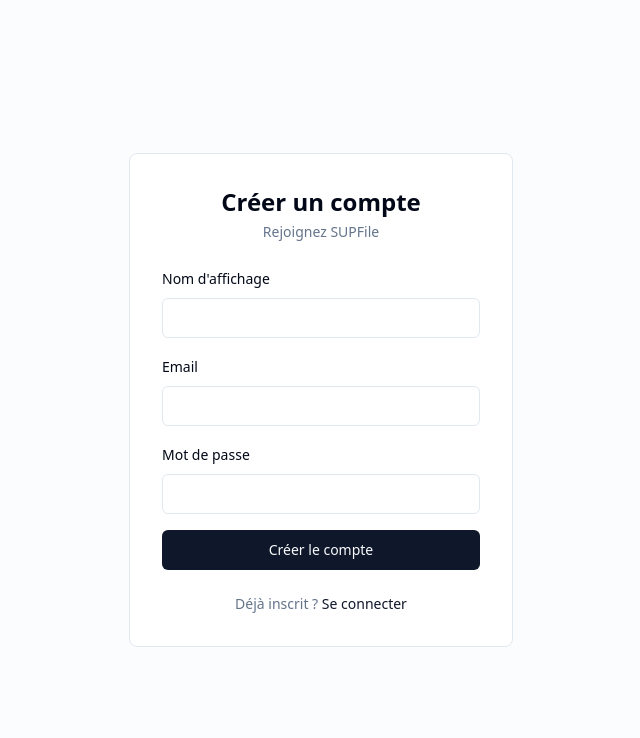
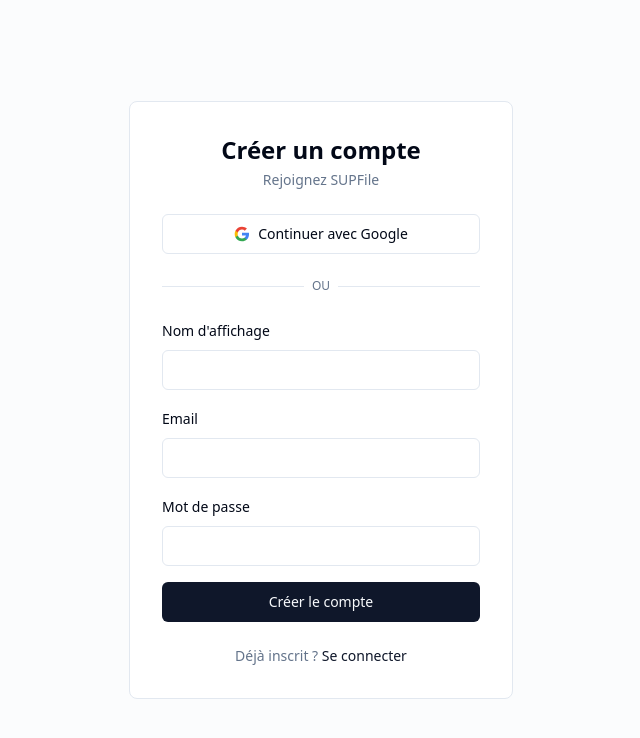
Before and after one commit to zenderw/supfile, a React (Vite) app in the folder apps/web/: page /register in a window 1280 px wide. Shown: the top 738 px of the page, without its empty margins (319-959 px from the left). Built offline with nearby package versions, Linux system fonts and the light colour scheme; no server answers.

Commit message:
pareil sur register

```diff
--- a/apps/web/src/pages/auth/RegisterPage.tsx
+++ b/apps/web/src/pages/auth/RegisterPage.tsx
@@ -4,6 +4,7 @@
 import { Link, useNavigate } from 'react-router-dom';
 import { toast } from 'sonner';
 
+import { GoogleButton } from '@/components/auth/GoogleButton';
 import { Button } from '@/components/ui/button';
 import { Input } from '@/components/ui/input';
 import { Label } from '@/components/ui/label';
@@ -40,6 +41,17 @@
         <div className="space-y-1 text-center">
           <h1 className="text-2xl font-bold">Créer un compte</h1>
           <p className="text-sm text-muted-foreground">Rejoignez SUPFile</p>
+        </div>
+
+        <GoogleButton />
+
+        <div className="relative">
+          <div className="absolute inset-0 flex items-center">
+            <span className="w-full border-t" />
+          </div>
+          <div className="relative flex justify-center text-xs uppercase">
+            <span className="bg-background px-2 text-muted-foreground">ou</span>
+          </div>
         </div>
 
         <form onSubmit={handleSubmit((v) => mutation.mutate(v))} className="space-y-4">
```
